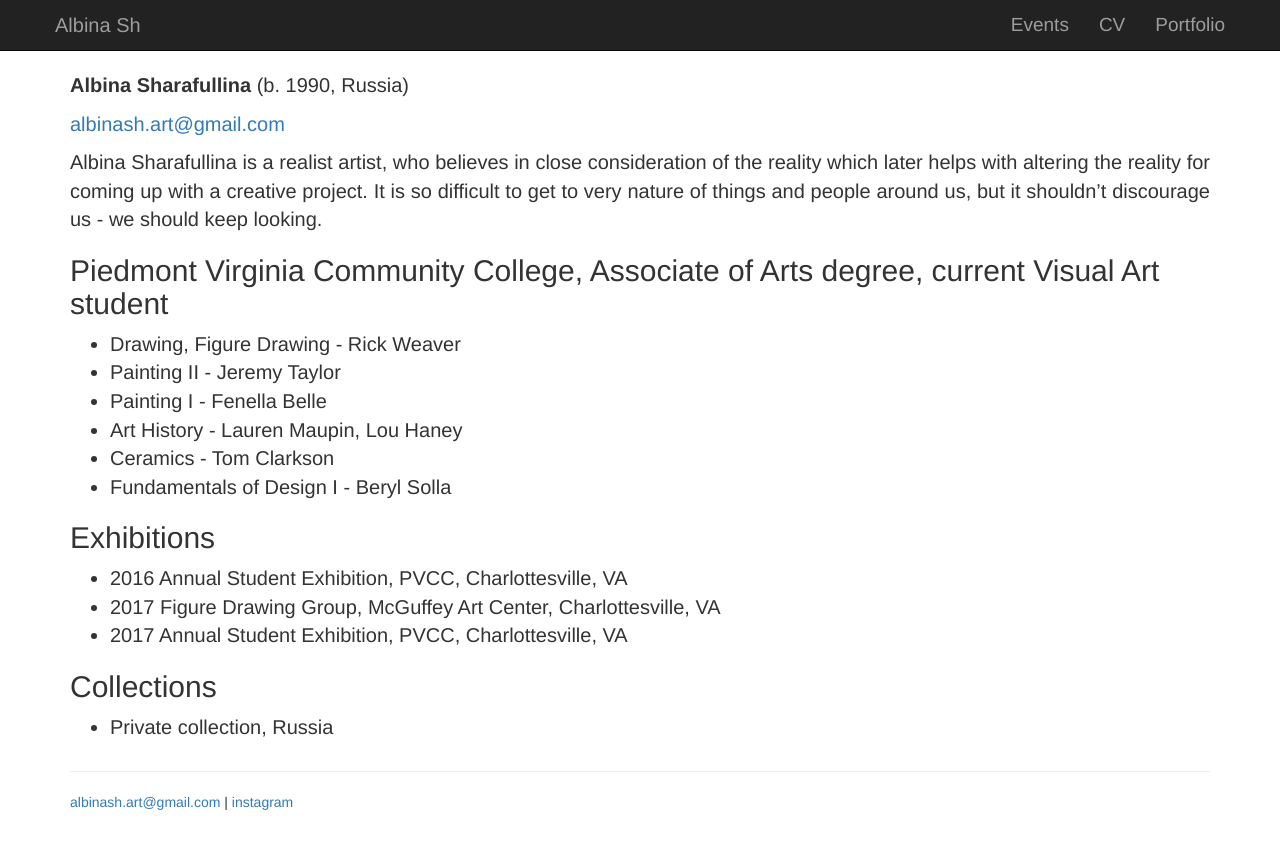
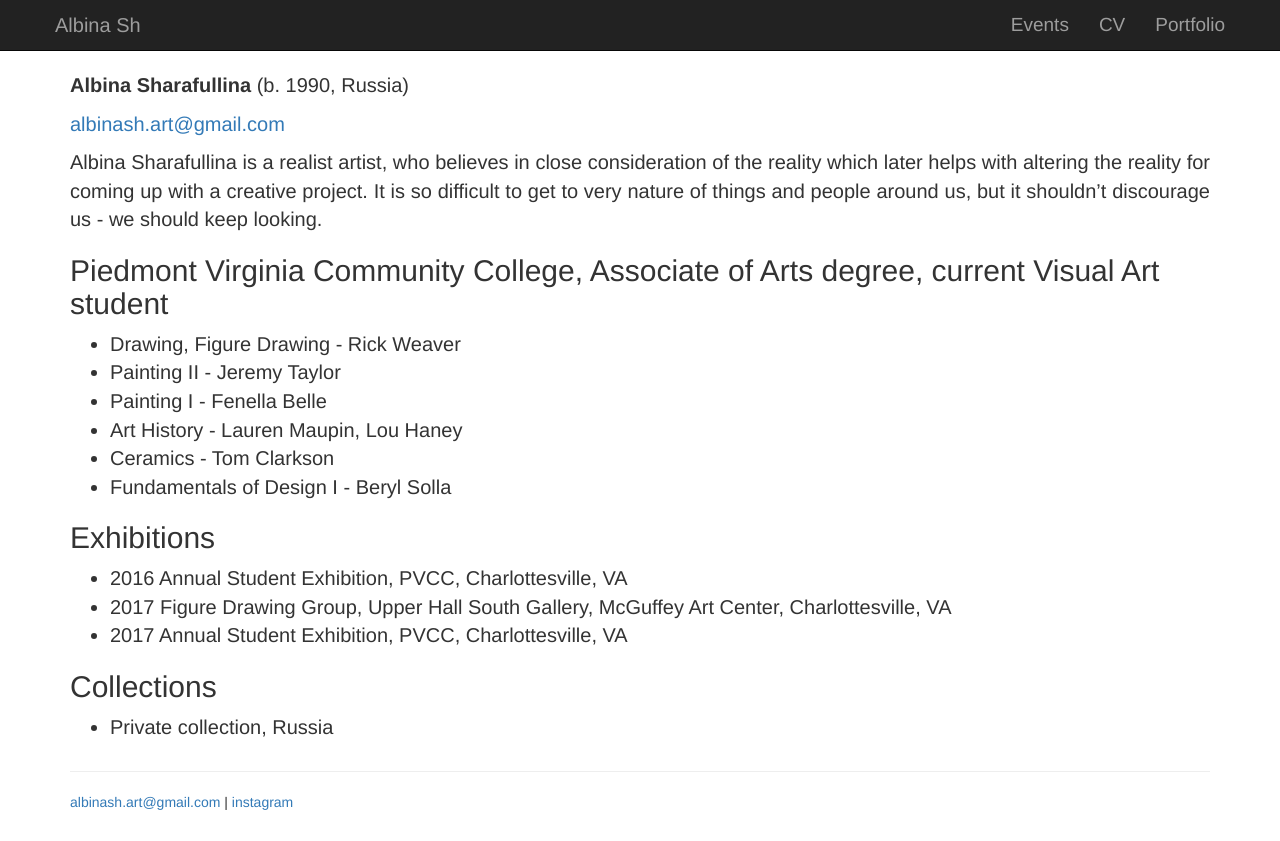
Before and after one commit to albinash-art/albinash-art.github.io, a Jekyll site: the page built from cv.md, in a window 1280 px wide. Shown: the top 841 px of the page. Built offline with Jekyll 4.4.1, drawn with Linux system fonts in a browser that asks for light colours; grey boxes are pictures that could not be loaded.

Commit message:
Update cv.md

```diff
--- a/cv.md
+++ b/cv.md
@@ -20,7 +20,7 @@ layout: default
 
 ## Exhibitions
 - 2016 	Annual Student Exhibition, PVCC, Charlottesville, VA
-- 2017	Figure Drawing Group, McGuffey Art Center, Charlottesville, VA
+- 2017	Figure Drawing Group, Upper Hall South Gallery, McGuffey Art Center, Charlottesville, VA
 - 2017 	Annual Student Exhibition, PVCC, Charlottesville, VA
 
 ## Collections
```
